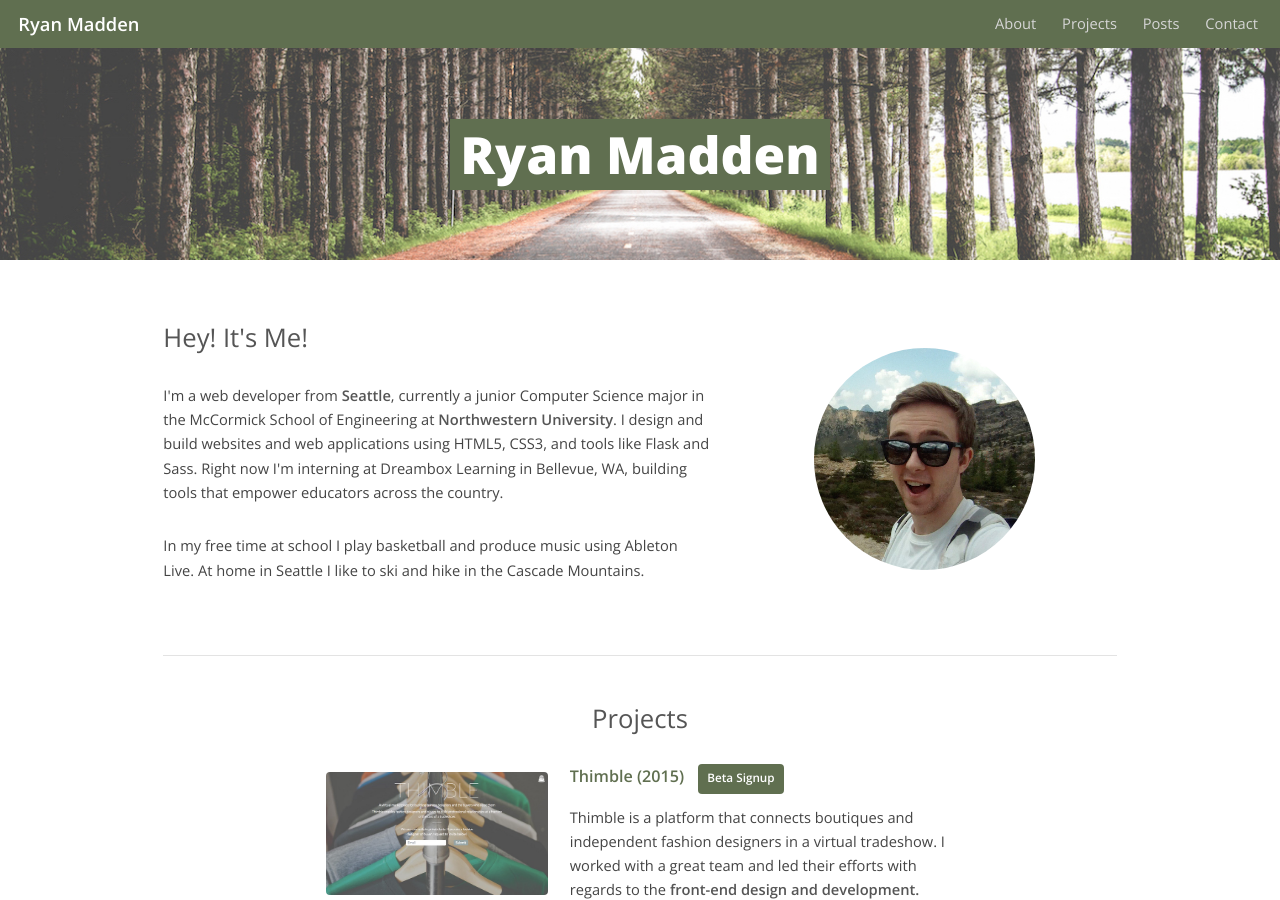
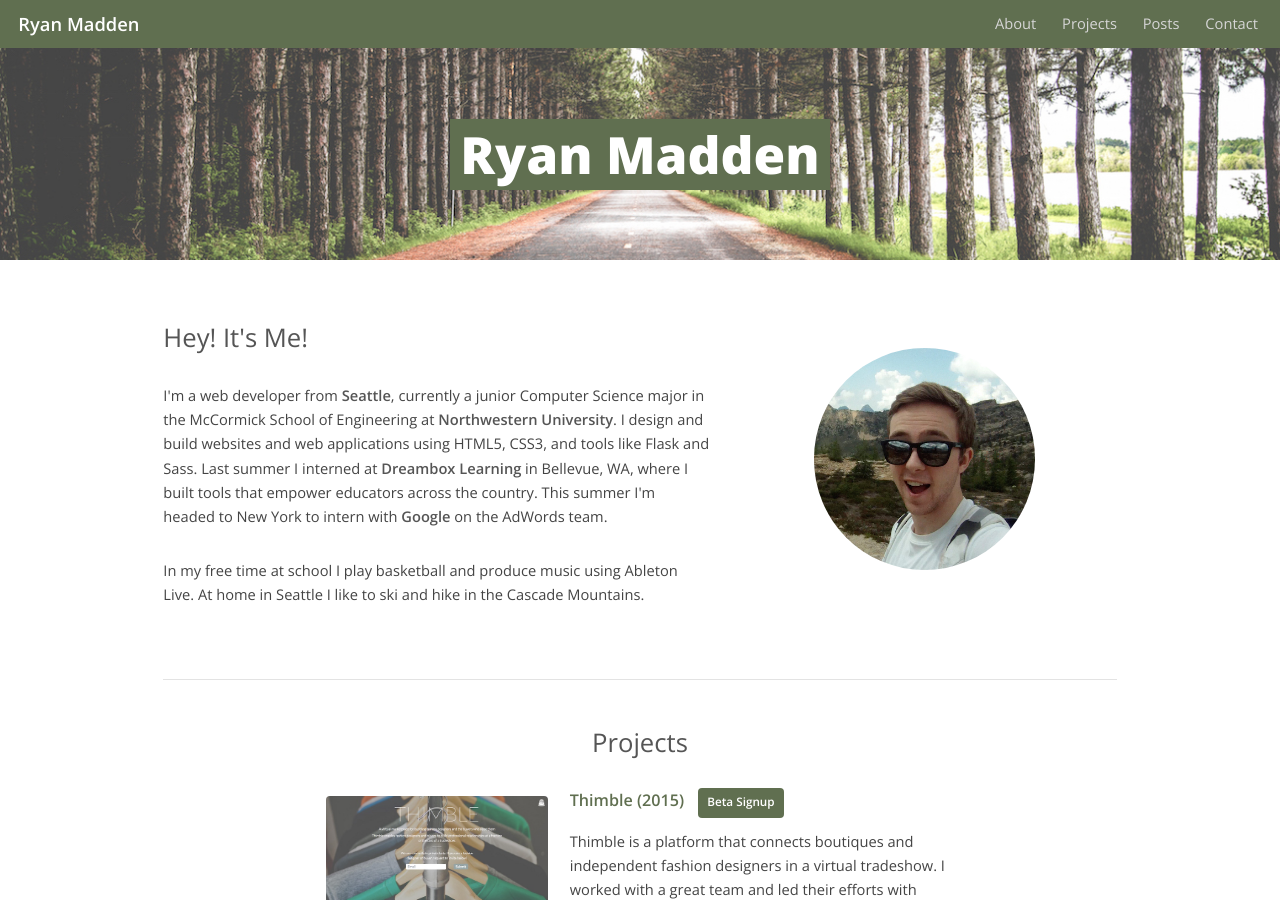
Before and after one commit to ryanmadden/ryanmadden.github.io, a Jekyll site: the page built from index.html, in a window 1280 px wide and 900 px high. Built offline with Jekyll 4.4.1, drawn with Linux system fonts in a browser that asks for light colours.

Commit message:
Update copy

```diff
--- a/index.html
+++ b/index.html
@@ -9,8 +9,8 @@ title: Ryan Madden
     </section>
     <section class="7u 8u(medium) 12u$(small)">
         <h2>Hey! It's Me!</h2>
-        <p>I'm a web developer from <strong>Seattle</strong>, currently a junior Computer Science major in the McCormick School of Engineering at <strong>Northwestern University</strong>. I design and build websites and web applications using HTML5, CSS3, and tools like Flask and Sass. <!-- I love using code to solve complex problems and take ideas from imagination to reality. -->Right now I'm interning at Dreambox Learning in Bellevue, WA, building tools that empower educators across the country.</p>
-        <p>In my free time at school I play basketball and produce music using Ableton Live. At home in Seattle I like to <!-- <a href="https://vimeo.com/60724095" target="_blank"> -->ski<!-- </a> --> and hike in the Cascade Mountains.</p>
+        <p>I'm a web developer from <strong>Seattle</strong>, currently a junior Computer Science major in the McCormick School of Engineering at <strong>Northwestern University</strong>. I design and build websites and web applications using HTML5, CSS3, and tools like Flask and Sass. Last summer I interned at <strong>Dreambox Learning</strong> in Bellevue, WA, where I built tools that empower educators across the country. This summer I'm headed to New York to intern with <strong>Google</strong> on the AdWords team.</p>
+        <p>In my free time at school I play basketball and produce music using Ableton Live. At home in Seattle I like to ski and hike in the Cascade Mountains.</p>
     </section>
     <section class="-1u 3u$ 4u$(medium) -4u(small) 4u$(small) not-small not-xsmall">
         <span class="image fit img-profile img-circle"><img src="img/headshot.jpg" alt="" /></span>
```
